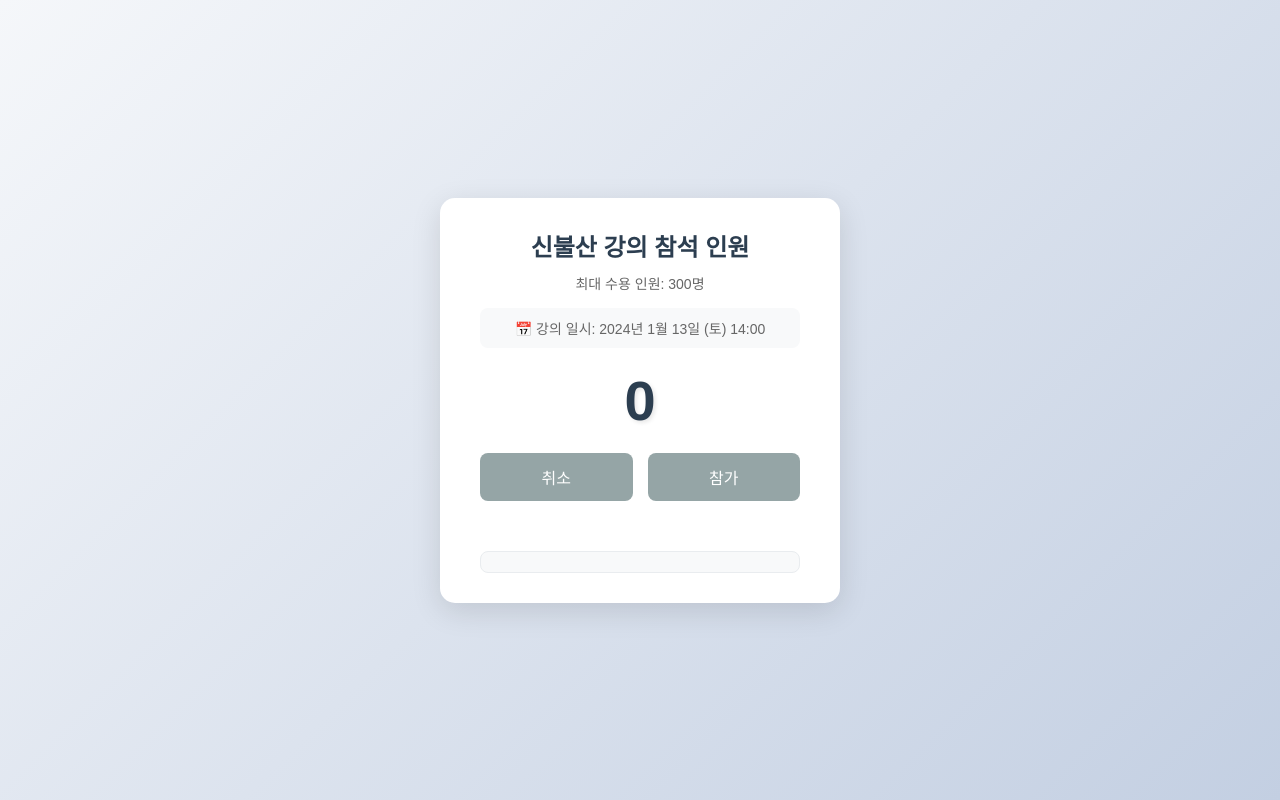
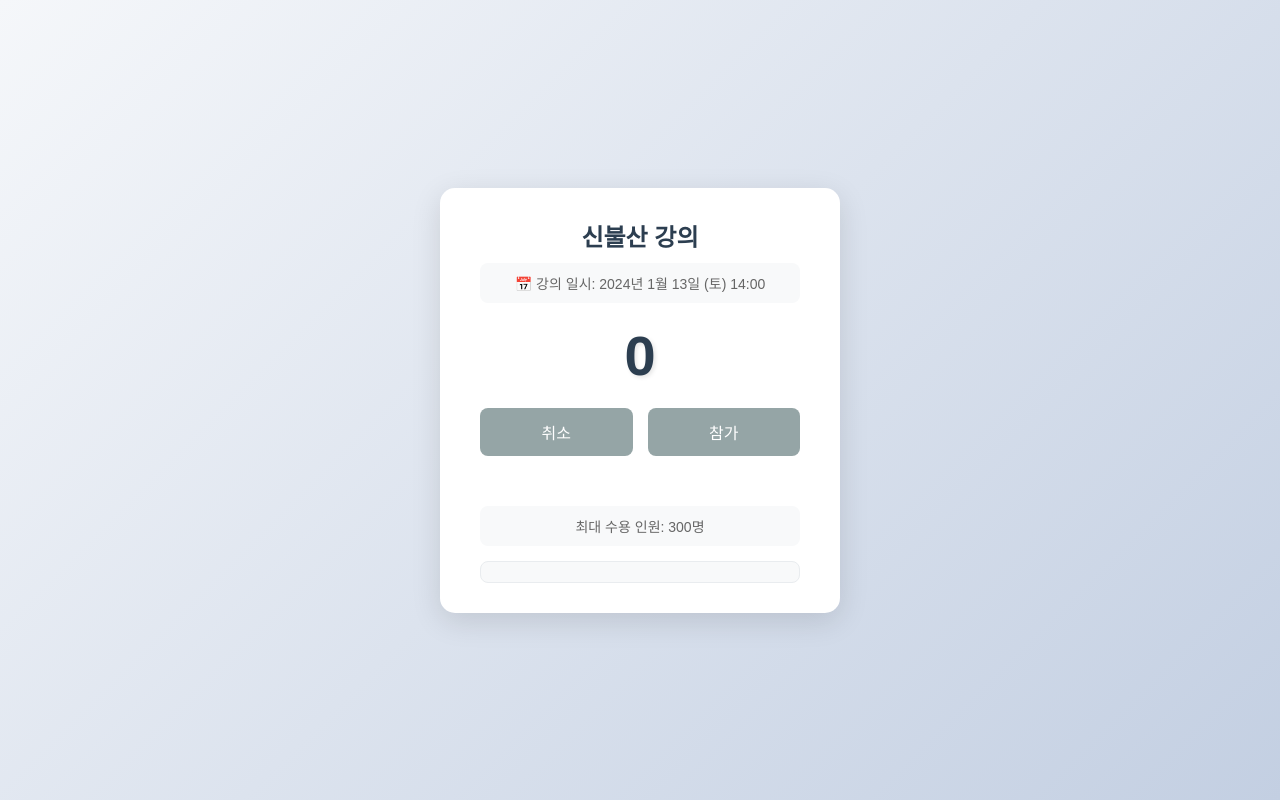
Before and after one commit to surion2013/sinbulsan, a plain HTML site: page public/index.html in a window 1280 px wide. Drawn offline with Linux system fonts and the light colour scheme.

Commit message:
Update index.html

```diff
--- a/public/index.html
+++ b/public/index.html
@@ -1,10 +1,12 @@
 <!DOCTYPE html>
 <html lang="ko">
 <head>
+    <!-- 이전 스타일 코드는 동일하게 유지 -->
     <meta charset="UTF-8">
     <meta name="viewport" content="width=device-width, initial-scale=1.0">
-    <title>신불산 강의 참석</title>
+    <title>신불산 강의</title>
     <style>
+        /* 이전 스타일 코드와 동일 */
         body {
             font-family: 'Noto Sans KR', Arial, sans-serif;
             display: flex;
@@ -38,7 +40,10 @@
         .capacity-info {
             font-size: 14px;
             color: #666;
-            margin-bottom: 15px;
+            margin: 15px 0;
+            padding: 10px;
+            background-color: #f8f9fa;
+            border-radius: 8px;
         }
 
         .date-info {
@@ -152,8 +157,7 @@
         <div class="loading-spinner"></div>
     </div>
     <div class="card">
-        <h1>신불산 강의 참석 인원</h1>
-        <div class="capacity-info">최대 수용 인원: 300명</div>
+        <h1>신불산 강의</h1>
         <div class="date-info">
             📅 강의 일시: 2024년 1월 13일 (토) 14:00
         </div>
@@ -163,10 +167,12 @@
             <button class="join-btn" onclick="joinAttendance()" id="joinBtn" disabled>참가</button>
         </div>
         <div class="status-message" id="statusMessage"></div>
+        <div class="capacity-info">최대 수용 인원: 300명</div>
         <div class="my-status" id="myStatus"></div>
     </div>
 
     <script>
+        // 이전 JavaScript 코드는 동일하게 유지
         const MAX_CAPACITY = 300;
         let count = 0;
         let hasJoined = false;
```
